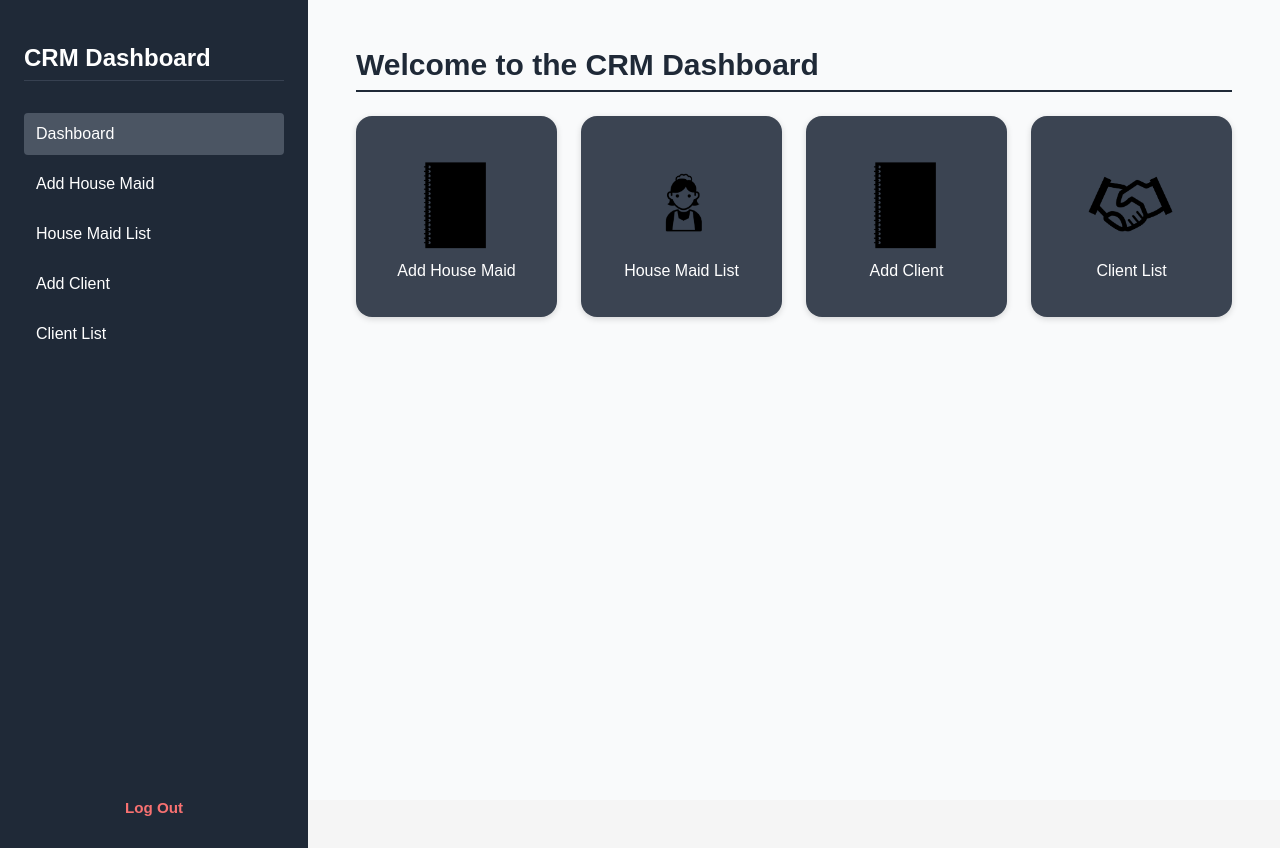
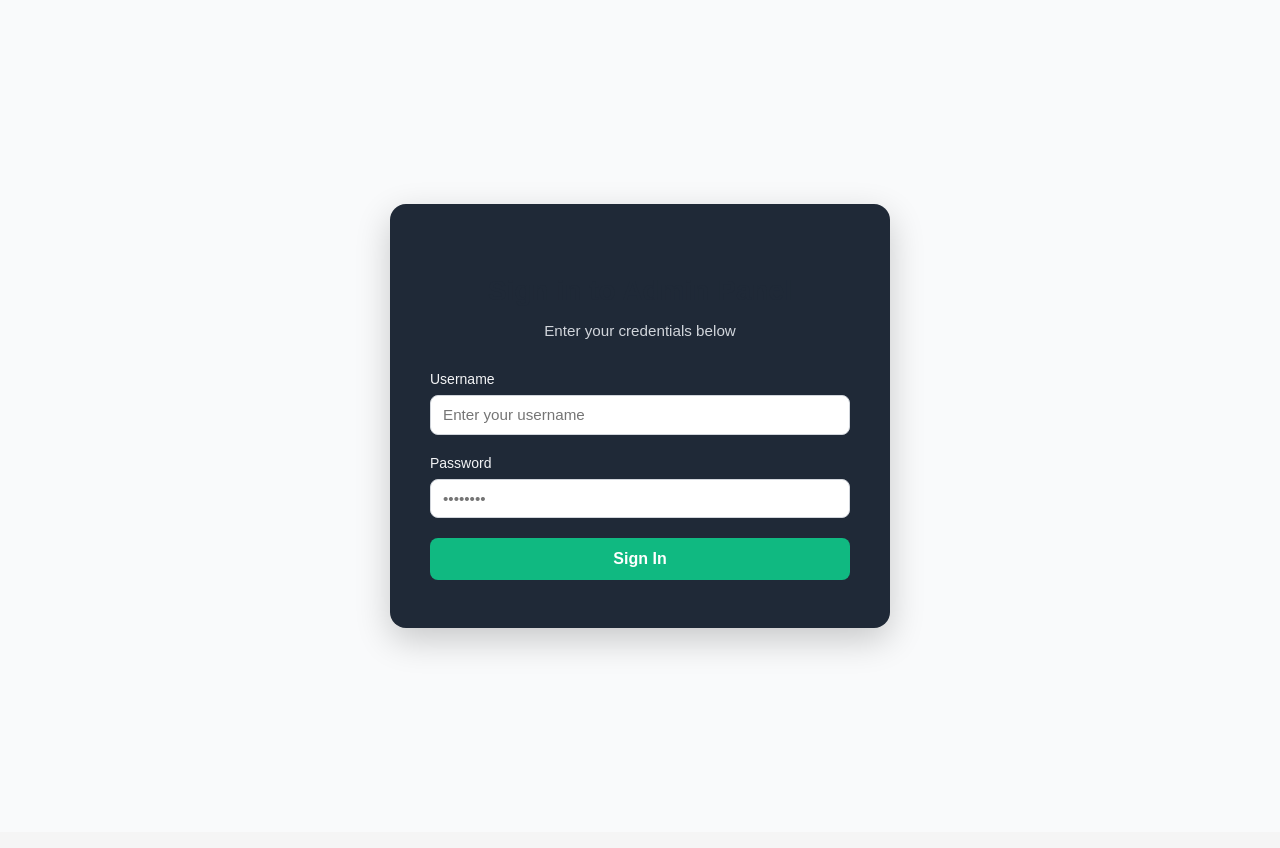
Before and after one commit to billhumphrey/CRM, a React (Vite) app in the folder jonas/: page / in a window 1280 px wide. Built offline with nearby package versions, Linux system fonts and the light colour scheme.

Commit message:
Alot of changes in 10 files

```diff
--- a/jonas/src/App.jsx
+++ b/jonas/src/App.jsx
@@ -1,26 +1,29 @@
-// src/App.jsx
-import React from "react";
 import { Routes, Route } from "react-router-dom";
 import DashboardLayout from "./layout/DashboardLayout";
-
-import Dashboard from "./pages/Dashboard";
 import AddHouseMaid from "./pages/AddHouseMaid";
 import HouseMaidList from "./pages/HouseMaidList";
 import AddClient from "./pages/AddClient";
 import ClientList from "./pages/ClientList";
+import Dashboard from "./pages/Dashboard";
+import Home from "./pages/Home";
+import Login from "./pages/Login";
 
-const App = () => {
+export default function AppRoutes() {
   return (
     <Routes>
-      <Route path="/" element={<DashboardLayout />}>
-        <Route index element={<Dashboard />} />
+      {/* Login route without layout */}
+      <Route path="/" element={<Login />} />
+
+      {/* All other routes inside dashboard layout */}
+        <Route path="/app" element={<DashboardLayout />}>
         <Route path="add-housemaid" element={<AddHouseMaid />} />
         <Route path="housemaids" element={<HouseMaidList />} />
         <Route path="add-client" element={<AddClient />} />
         <Route path="clients" element={<ClientList />} />
+        <Route path="dashboard" element={<Dashboard />} />
+        <Route path="home" element={<Home />} />
+        <Route path="login" element={<Login />} />
       </Route>
     </Routes>
   );
-};
-
-export default App;
+}
--- a/jonas/src/layout/DashboardLayout.jsx
+++ b/jonas/src/layout/DashboardLayout.jsx
@@ -9,24 +9,24 @@
 
   const handleLogout = () => {
     localStorage.removeItem("authToken");
-    navigate("/login");
+    navigate("/");
   };
 
   const navLinks = (
     <>
-      <NavLink to="/" className={({ isActive }) => (isActive ? "active" : "")}>
+      <NavLink to="./dashboard" className={({ isActive }) => (isActive ? "active" : "")}>
         Dashboard
       </NavLink>
-      <NavLink to="/add-housemaid" className={({ isActive }) => (isActive ? "active" : "")}>
+      <NavLink to="./add-housemaid" className={({ isActive }) => (isActive ? "active" : "")}>
         Add House Maid
       </NavLink>
-      <NavLink to="/housemaids" className={({ isActive }) => (isActive ? "active" : "")}>
+      <NavLink to="./housemaids" className={({ isActive }) => (isActive ? "active" : "")}>
         House Maid List
       </NavLink>
-      <NavLink to="/add-client" className={({ isActive }) => (isActive ? "active" : "")}>
+      <NavLink to="./add-client" className={({ isActive }) => (isActive ? "active" : "")}>
         Add Client
       </NavLink>
-      <NavLink to="/clients" className={({ isActive }) => (isActive ? "active" : "")}>
+      <NavLink to="./clients" className={({ isActive }) => (isActive ? "active" : "")}>
         Client List
       </NavLink>
     </>
--- a/jonas/src/pages/Login.jsx
+++ b/jonas/src/pages/Login.jsx
@@ -1,5 +1,6 @@
 import React, { useState } from "react";
 import { useNavigate } from "react-router-dom";
+import "../styles/login.css";
 
 export default function Login() {
   const navigate = useNavigate();
@@ -10,56 +11,52 @@
   const handleLogin = (e) => {
     e.preventDefault();
 
-    // Example authentication logic
     if (username === "admin" && password === "password123") {
       localStorage.setItem("authToken", "example-token");
-      navigate("/");
+      navigate("/app/dashboard");
     } else {
       setError("Invalid username or password.");
     }
   };
 
   return (
-    <div className="min-h-screen flex items-center justify-center bg-gray-100 px-4">
-      <div className="max-w-sm w-full bg-white p-8 rounded-lg shadow-md">
-        <h2 className="text-2xl font-bold mb-6 text-center text-gray-800">Login</h2>
-        {error && <p className="text-red-500 mb-4 text-sm">{error}</p>}
+    <div className="login-page">
+      <div className="login-card">
+        <div className="login-header">
+          <h2 className="login-title">Sign in to Admin Panel</h2>
+          <p className="login-subtitle">Enter your credentials below</p>
+        </div>
 
-        <form onSubmit={handleLogin}>
-          <div className="mb-4">
-            <label htmlFor="username" className="block text-gray-700 font-medium mb-1">
-              Username
-            </label>
+        {error && <p className="login-error">{error}</p>}
+
+        <form onSubmit={handleLogin} className="login-form">
+          <div className="login-form-group">
+            <label htmlFor="username" className="login-label">Username</label>
             <input
               id="username"
               type="text"
               value={username}
               onChange={(e) => setUsername(e.target.value)}
-              className="w-full px-3 py-2 border border-gray-300 rounded-md focus:outline-none focus:ring focus:ring-blue-400"
+              className="login-input"
+              placeholder="Enter your username"
               required
             />
           </div>
 
-          <div className="mb-6">
-            <label htmlFor="password" className="block text-gray-700 font-medium mb-1">
-              Password
-            </label>
+          <div className="login-form-group">
+            <label htmlFor="password" className="login-label">Password</label>
             <input
               id="password"
               type="password"
               value={password}
               onChange={(e) => setPassword(e.target.value)}
-              className="w-full px-3 py-2 border border-gray-300 rounded-md focus:outline-none focus:ring focus:ring-blue-400"
+              className="login-input"
+              placeholder="••••••••"
               required
             />
           </div>
 
-          <button
-            type="submit"
-            className="w-full bg-blue-600 text-white font-semibold py-2 rounded hover:bg-blue-700 transition"
-          >
-            Login
-          </button>
+          <button type="submit" className="login-button">Sign In</button>
         </form>
       </div>
     </div>
--- a/jonas/src/routes/AppRoutes.jsx
+++ b/jonas/src/routes/AppRoutes.jsx
@@ -11,7 +11,11 @@
 export default function AppRoutes() {
   return (
     <Routes>
-      <Route path="/" element={<DashboardLayout />}>
+      {/* Login route without layout */}
+      <Route path="/" element={<Login />} />
+
+      {/* All other routes inside dashboard layout */}
+        <Route path="/app" element={<DashboardLayout />}>
         <Route path="add-housemaid" element={<AddHouseMaid />} />
         <Route path="housemaids" element={<HouseMaidList />} />
         <Route path="add-client" element={<AddClient />} />
--- a/jonas/src/styles/home.css
+++ b/jonas/src/styles/home.css
@@ -27,7 +27,7 @@
   display: flex;
   align-items: center;
   justify-content: center;
-  background-color: #2563eb;
+  background-color: #495a7e;
   color: white;
   padding: 1.5rem;
   border-radius: 1rem;
@@ -38,6 +38,6 @@
 }
 
 .card:hover {
-  background-color: #1d4ed8;
+  background-color: #414e72;
   transform: translateY(-4px);
 }
--- /dev/null
+++ b/jonas/src/styles/login.css
@@ -0,0 +1,112 @@
+:root {
+  --primary-color: #1f2937;     /* Gray-800 */
+  --primary-light: #f3f4f6;     /* Gray-100 */
+  --primary-lighter: #f9fafb;   /* Gray-50 */
+  --text-light: #ffffff;
+  --text-dark: #111827;
+  --border-color: #d1d5db;
+  --accent-color: #3b82f6;      /* Blue-500 */
+  --error-color: #ef4444;       /* Red-500 */
+}
+
+body {
+  margin: 0;
+  font-family: "Inter", sans-serif;
+}
+
+.login-page {
+  display: flex;
+  align-items: center;
+  justify-content: center;
+  min-height: 100vh;
+  background-color: var(--primary-lighter);
+  padding: 1rem;
+}
+
+.login-card {
+  background-color: var(--primary-color);
+  padding: 3rem 2.5rem;
+  max-width: 420px;
+  width: 100%;
+  border-radius: 1rem;
+  box-shadow: 0 12px 35px rgba(0, 0, 0, 0.2);
+  color: var(--text-light);
+  animation: fadeIn 0.4s ease-in;
+}
+
+.login-header {
+  text-align: center;
+  margin-bottom: 2rem;
+}
+
+.login-title {
+  font-size: 1.75rem;
+  font-weight: 700;
+  margin-bottom: 0.5rem;
+}
+
+.login-subtitle {
+  font-size: 0.95rem;
+  color: #d1d5db;
+}
+
+.login-error {
+  color: var(--error-color);
+  font-size: 0.875rem;
+  text-align: center;
+  margin-bottom: 1rem;
+}
+
+.login-form {
+  display: flex;
+  flex-direction: column;
+  gap: 1.25rem;
+}
+
+.login-form-group {
+  display: flex;
+  flex-direction: column;
+}
+
+.login-label {
+  font-size: 0.875rem;
+  font-weight: 500;
+  margin-bottom: 0.5rem;
+  color: #f3f4f6;
+}
+
+.login-input {
+  padding: 0.65rem 0.75rem;
+  border: 1px solid var(--border-color);
+  border-radius: 0.5rem;
+  font-size: 0.95rem;
+  background-color: #ffffff;
+  color: var(--text-dark);
+}
+
+.login-input:focus {
+  outline: none;
+  border-color: var(--accent-color);
+  box-shadow: 0 0 0 2px rgba(59, 130, 246, 0.4);
+}
+
+.login-button {
+  background-color: var(--accent-color);
+  color: white;
+  padding: 0.75rem;
+  font-size: 1rem;
+  font-weight: 600;
+  border: none;
+  border-radius: 0.5rem;
+  cursor: pointer;
+  transition: background-color 0.25s ease;
+}
+
+.login-button:hover {
+  background-color: #2563eb; /* blue-600 */
+}
+
+@keyframes fadeIn {
+  from { opacity: 0; transform: translateY(10px); }
+  to   { opacity: 1; transform: translateY(0); }
+}
```
Also changed, not shown: jonas/crm-backend/index.js (added, +51 -0 lines), jonas/crm-backend/package.json (added, +19 -0 lines), 2 other files (tests, documents, lock files or other folders).
